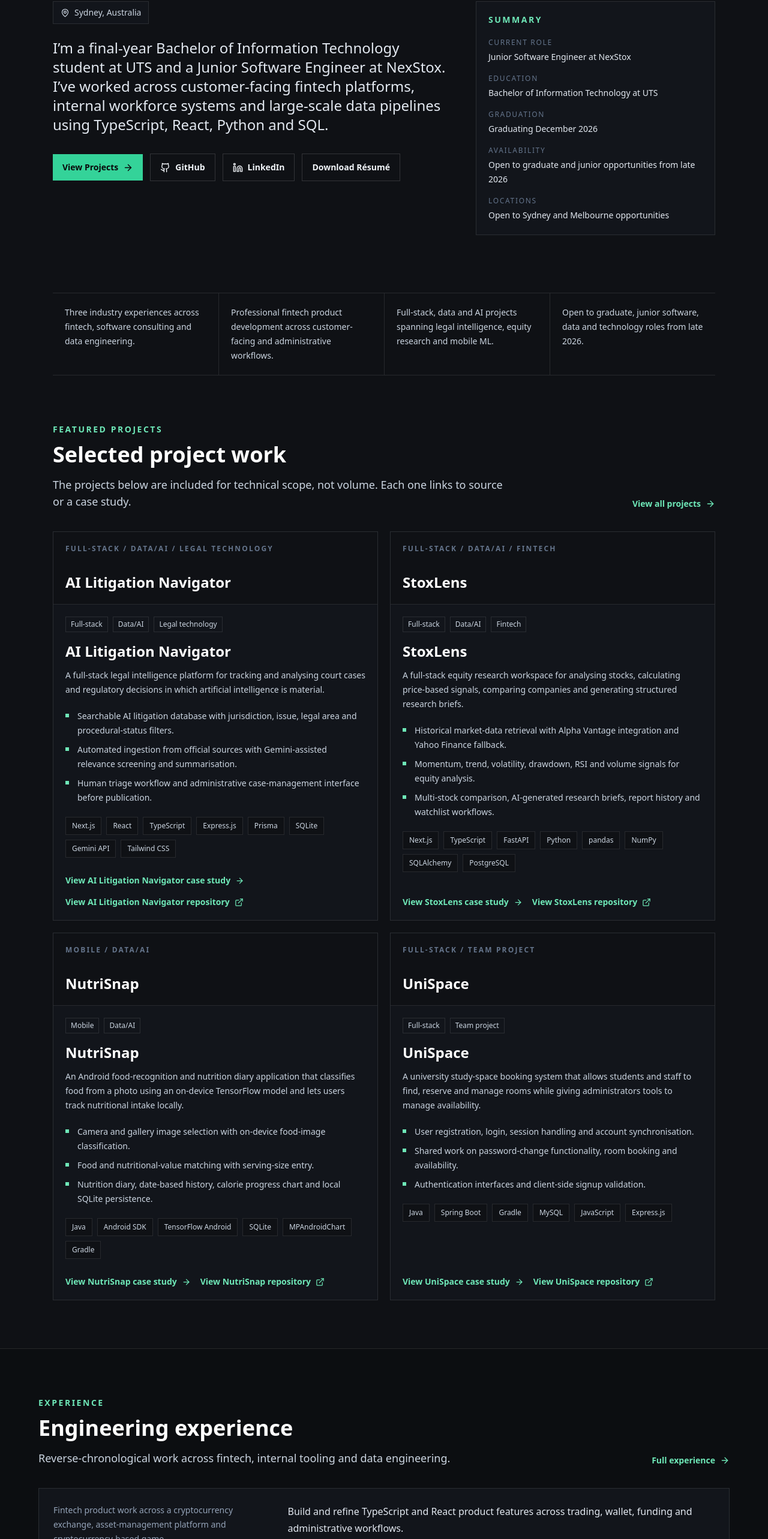
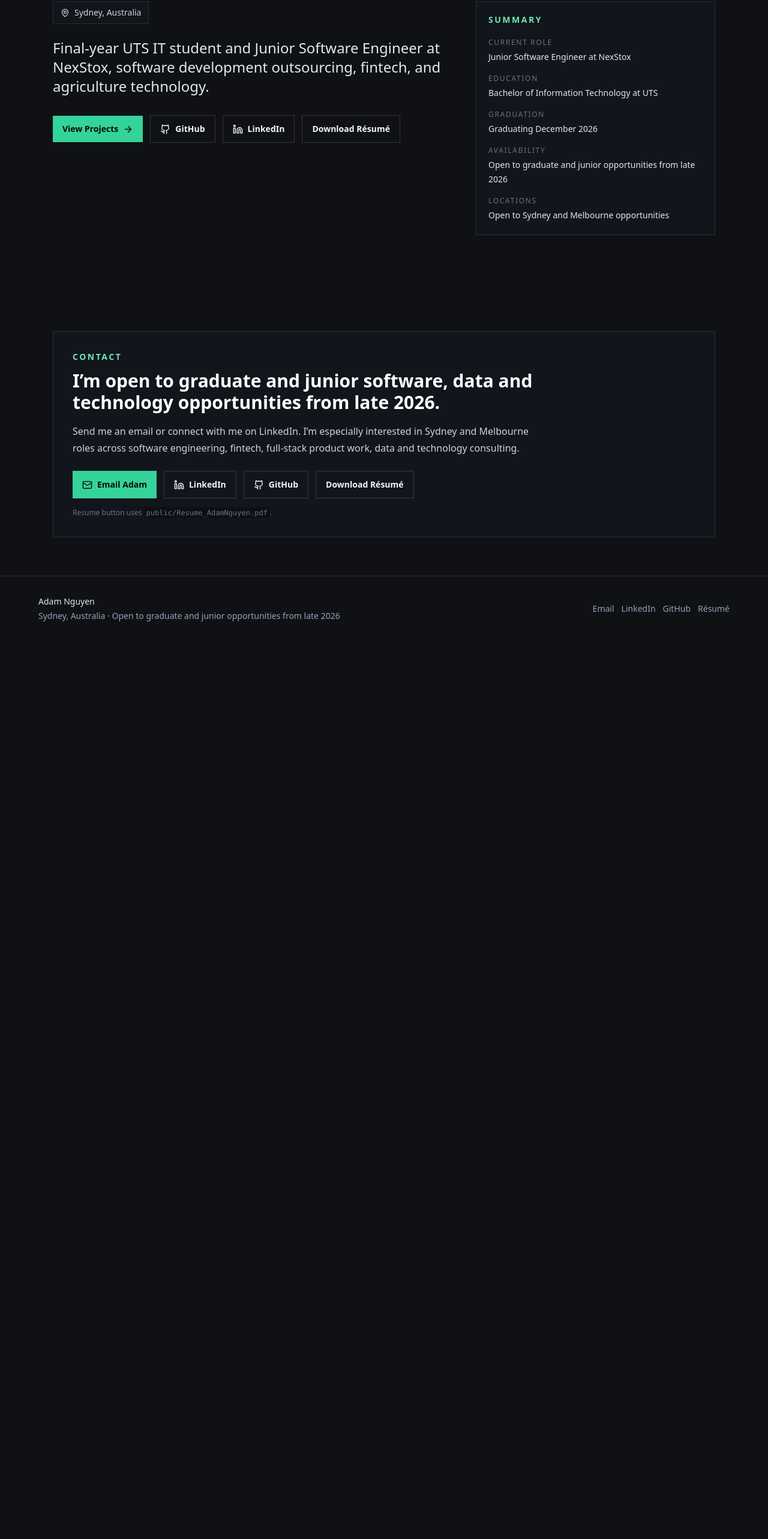
Before and after one commit to adampharrels/AboutMe, a Next.js app: page / in a window 1280 px wide. Shown: the part 175-2741 px from the top of the page at 60% size. After the commit the page ends 1244 px from the top, so only its background shows below. Built offline with nearby package versions, Linux system fonts and the light colour scheme.

Commit message:
Update portfolio

```diff
--- a/components/ExperienceCard.tsx
+++ b/components/ExperienceCard.tsx
@@ -24,10 +24,7 @@ export default function ExperienceCard({ experience }: ExperienceCardProps) {
       </div>
 
       <div>
-        <p className="text-base leading-7 text-slate-200">
-          {experience.responsibility}
-        </p>
-        <ul className="mt-5 space-y-3 text-sm leading-6 text-slate-300">
+        <ul className="space-y-3 text-sm leading-6 text-slate-300">
           {experience.bullets.map((bullet) => (
             <li key={bullet} className="grid grid-cols-[0.85rem_1fr] gap-3">
               <span
@@ -38,14 +35,6 @@ export default function ExperienceCard({ experience }: ExperienceCardProps) {
             </li>
           ))}
         </ul>
-        <div className="mt-5 border border-white/10 bg-[#0f1115] p-4">
-          <p className="text-sm font-semibold text-emerald-200">
-            Highlighted contribution
-          </p>
-          <p className="mt-2 text-sm leading-6 text-slate-300">
-            {experience.highlight}
-          </p>
-        </div>
         <div className="mt-5">
           <TechnologyTags technologies={experience.technologies} />
         </div>
--- a/data/portfolio.ts
+++ b/data/portfolio.ts
@@ -38,9 +38,7 @@ export type Experience = {
     title: string;
     period: string;
   }>;
-  responsibility: string;
   bullets: string[];
-  highlight: string;
   technologies: string[];
 };
 
@@ -62,7 +60,7 @@ export const profile = {
   name: "Adam Nguyen",
   title: "Software Engineer · Final-year IT student",
   summary:
-    "I’m a final-year Bachelor of Information Technology student at UTS and a Junior Software Engineer at NexStox. I’ve worked across customer-facing fintech platforms, internal workforce systems and large-scale data pipelines using TypeScript, React, Python and SQL.",
+    "Final-year UTS IT student and Junior Software Engineer at NexStox, software development outsourcing, fintech, and agriculture technology.",
   email: "adamnguyxn.au@email.com",
   github: "https://github.com/adampharrels",
   linkedin: "https://www.linkedin.com/in/adam-nguyen-2517222a0/",
@@ -75,13 +73,6 @@ export const profile = {
   major: "Software Development major",
   subMajor: "Data Analytics and AI sub-major",
 };
-
-export const proofPoints = [
-  "Three industry experiences across fintech, software consulting and data engineering.",
-  "Professional fintech product development across customer-facing and administrative workflows.",
-  "Full-stack, data and AI projects spanning legal intelligence, equity research and mobile ML.",
-  "Open to graduate, junior software, data and technology roles from late 2026.",
-];
 
 export const capabilityGroups: CapabilityGroup[] = [
   {
@@ -119,16 +110,14 @@ export const experiences: Experience[] = [
       { title: "Junior Software Engineer", period: "June 2026 - Present" },
       { title: "Software Engineer Intern", period: "January 2026 - June 2026" },
     ],
-    responsibility:
-      "Build and refine TypeScript and React product features across trading, wallet, funding and administrative workflows.",
     bullets: [
       "Built features for candlestick charts, order history, funding, wallet and administrative workflows.",
       "Migrated a high-traffic game frontend from Next.js to Vite, reducing build time by approximately 40-60%.",
       "Built reusable components and resolved inconsistent behaviours across transaction, wallet and admin surfaces.",
       "Improved administrative publishing workflows, reducing publishing time by approximately 50%.",
+      "Worked across development, staging, manual validation and release verification.",
+      "Reviewed competing exchange experiences and proposed usability improvements outside the formal implementation scope.",
     ],
-    highlight:
-      "Worked across development, staging, manual validation and release verification while also reviewing competing exchange experiences and proposing usability improvements outside the formal implementation scope.",
     technologies: [
       "TypeScript",
       "React",
@@ -148,16 +137,13 @@ export const experiences: Experience[] = [
         period: "July 2025 - October 2025",
       },
     ],
-    responsibility:
-      "Build full-stack internal tools and improve existing administration workflows used for skills and employee management.",
     bullets: [
       "Built a workforce-planning system using Next.js, Hono.js, SQL and REST APIs.",
       "Developed skill-matrix and employee-management workflows for resource planning.",
       "Integrated an LLM API to summarise employee strengths and development areas.",
       "Refactored Angular administration workflows and reduced duplicated logic.",
+      "Contributed to a multilingual voice chatbot using speech recognition and embedding-based retrieval.",
     ],
-    highlight:
-      "Contributed to a multilingual voice chatbot using speech recognition and embedding-based retrieval for faster internal query handling.",
     technologies: [
       "TypeScript",
       "Next.js",
@@ -178,16 +164,13 @@ export const experiences: Experience[] = [
         period: "November 2024 - January 2025",
       },
     ],
-    responsibility:
-      "Normalise heterogeneous drone-payload data into consistent structures for analysis and model workflows.",
     bullets: [
       "Built a Python normalisation pipeline for heterogeneous drone-payload data.",
       "Processed batches reaching approximately 50 GB and reduced preparation work from hours to seconds.",
       "Established consistent metadata for timestamps, coordinates and units.",
       "Designed extensible base classes for additional payload types.",
+      "Confirmed output structures and error-handling expectations early with the team and client.",
     ],
-    highlight:
-      "Confirmed output structures and error-handling expectations early with the team and client so pipeline behaviour matched the downstream workflow.",
     technologies: [
       "Python",
       "pandas",
--- a/pages/about.tsx
+++ b/pages/about.tsx
@@ -1,7 +1,8 @@
 import CallToAction from "../components/CallToAction";
 import Layout from "../components/Layout";
 import SectionHeading from "../components/SectionHeading";
-import { profile } from "../data/portfolio";
+import TechnologyTags from "../components/TechnologyTags";
+import { capabilityGroups, profile } from "../data/portfolio";
 
 export default function AboutPage(): JSX.Element {
   return (
@@ -12,8 +13,6 @@ export default function AboutPage(): JSX.Element {
       <section className="mx-auto max-w-6xl px-4 py-14 sm:px-6 sm:py-20">
         <SectionHeading
           eyebrow="About"
-          title="A final-year IT student building software for fintech, data and operational systems."
-          description="The short version: I’m based in Sydney, work as a Junior Software Engineer at NexStox and expect to graduate from UTS in December 2026."
         />
 
         <div className="mt-10 grid gap-8 lg:grid-cols-[0.8fr_1.2fr]">
@@ -43,8 +42,9 @@ export default function AboutPage(): JSX.Element {
             <p>
               I’m a final-year Bachelor of Information Technology student at
               UTS, majoring in Software Development with a Data Analytics and AI
-              sub-major. Professionally, I’ve worked across fintech products,
-              internal workforce systems and data pipelines.
+              sub-major. Professionally, I’ve worked across software development outsourcing, fintech,
+              and agriculture technology.
+
             </p>
             <p>
               My strongest interests sit around software, fintech, data and
@@ -69,6 +69,32 @@ export default function AboutPage(): JSX.Element {
           </div>
         </div>
       </section>
+
+      <section className="border-y border-white/10 bg-black/20 px-4 py-14 sm:px-6 sm:py-16">
+        <div className="mx-auto max-w-6xl">
+          <SectionHeading
+            eyebrow="Capabilities"
+            title="Technical capabilities"
+            description="Grouped by how I use them across work and projects."
+          />
+          <div className="mt-8 grid gap-5 md:grid-cols-2 lg:grid-cols-4">
+            {capabilityGroups.map((group) => (
+              <div
+                key={group.title}
+                className="border border-white/10 bg-[#12151b] p-5"
+              >
+                <h2 className="text-lg font-semibold text-white">
+                  {group.title}
+                </h2>
+                <div className="mt-4">
+                  <TechnologyTags technologies={group.items} />
+                </div>
+              </div>
+            ))}
+          </div>
+        </div>
+      </section>
+
       <CallToAction />
     </Layout>
   );
--- a/pages/index.tsx
+++ b/pages/index.tsx
@@ -1,18 +1,8 @@
 import Link from "next/link";
 import { ArrowRight, Github, Linkedin, MapPin } from "lucide-react";
 import CallToAction from "../components/CallToAction";
-import ExperienceCard from "../components/ExperienceCard";
 import Layout from "../components/Layout";
-import ProjectCard from "../components/ProjectCard";
-import SectionHeading from "../components/SectionHeading";
-import TechnologyTags from "../components/TechnologyTags";
-import {
-  capabilityGroups,
-  experiences,
-  featuredProjects,
-  profile,
-  proofPoints,
-} from "../data/portfolio";
+import { profile } from "../data/portfolio";
 
 export default function Home(): JSX.Element {
   return (
@@ -87,118 +77,6 @@ export default function Home(): JSX.Element {
         </aside>
       </section>
 
-      <section className="mx-auto max-w-6xl px-4 sm:px-6">
-        <div className="divide-y divide-white/10 border-y border-white/10 md:grid md:grid-cols-4 md:divide-x md:divide-y-0">
-          {proofPoints.map((point) => (
-            <div key={point} className="p-5">
-              <p className="text-sm leading-6 text-slate-300">{point}</p>
-            </div>
-          ))}
-        </div>
-      </section>
-
-      <section className="mx-auto max-w-6xl px-4 py-16 sm:px-6 sm:py-20">
-        <div className="flex flex-col gap-5 sm:flex-row sm:items-end sm:justify-between">
-          <SectionHeading
-            eyebrow="Featured projects"
-            title="Selected project work"
-            description="The projects below are included for technical scope, not volume. Each one links to source or a case study."
-          />
-          <Link
-            href="/projects"
-            className="inline-flex items-center gap-2 text-sm font-semibold text-emerald-300 hover:text-emerald-200"
-          >
-            View all projects
-            <ArrowRight size={16} aria-hidden="true" />
-          </Link>
-        </div>
-        <div className="mt-9 grid gap-5 lg:grid-cols-2">
-          {featuredProjects.slice(0, 4).map((project) => (
-            <ProjectCard key={project.slug} project={project} />
-          ))}
-        </div>
-      </section>
-
-      <section className="border-y border-white/10 bg-black/20 px-4 py-16 sm:px-6 sm:py-20">
-        <div className="mx-auto max-w-6xl">
-          <div className="flex flex-col gap-5 sm:flex-row sm:items-end sm:justify-between">
-            <SectionHeading
-              eyebrow="Experience"
-              title="Engineering experience"
-              description="Reverse-chronological work across fintech, internal tooling and data engineering."
-            />
-            <Link
-              href="/work"
-              className="inline-flex items-center gap-2 text-sm font-semibold text-emerald-300 hover:text-emerald-200"
-            >
-              Full experience
-              <ArrowRight size={16} aria-hidden="true" />
-            </Link>
-          </div>
-          <div className="mt-9 space-y-5">
-            {experiences.slice(0, 2).map((experience) => (
-              <ExperienceCard
-                key={experience.company}
-                experience={experience}
-              />
-            ))}
-          </div>
-        </div>
-      </section>
-
-      <section className="mx-auto max-w-6xl px-4 py-16 sm:px-6 sm:py-20">
-        <SectionHeading
-          eyebrow="Technical capabilities"
-          title="Technical capabilities"
-        />
-        <div className="mt-9 grid gap-5 md:grid-cols-2 lg:grid-cols-4">
-          {capabilityGroups.map((group) => (
-            <div
-              key={group.title}
-              className="border border-white/10 bg-[#12151b] p-5"
-            >
-              <h3 className="text-lg font-semibold text-white">
-                {group.title}
-              </h3>
-              <div className="mt-4">
-                <TechnologyTags technologies={group.items} />
-              </div>
-            </div>
-          ))}
-        </div>
-      </section>
-
-      <section className="border-y border-white/10 bg-black/20 px-4 py-16 sm:px-6 sm:py-20">
-        <div className="mx-auto grid max-w-6xl gap-8 lg:grid-cols-[0.85fr_1.15fr]">
-          <SectionHeading
-            eyebrow="About"
-            title="Software, institutions and people."
-          />
-          <div className="space-y-5 text-base leading-8 text-slate-300">
-            <p>
-              I’m interested in software that has to behave well inside real
-              institutions: finance, operations, regulation, education and legal
-              systems. I like products where clarity and accountability matter
-              as much as implementation speed.
-            </p>
-            <p>
-              I’m also interested in how software, regulation and institutions
-              intersect, with a longer-term goal of pursuing legal study. Away
-              from the keyboard, I care about classical guitar, public speaking,
-              travel and staying curious about culture without turning that into
-              a personality brochure.
-            </p>
-            <Link
-              href="/about"
-              className="inline-flex items-center gap-2 text-sm font-semibold text-emerald-300 hover:text-emerald-200"
-            >
-              Read more about Adam
-              <ArrowRight size={16} aria-hidden="true" />
-            </Link>
-          </div>
-        </div>
-      </section>
-
       <CallToAction />
     </Layout>
   );
--- a/pages/projects.tsx
+++ b/pages/projects.tsx
@@ -13,8 +13,6 @@ export default function Projects(): JSX.Element {
       <section className="mx-auto max-w-6xl px-4 py-14 sm:px-6 sm:py-20">
         <SectionHeading
           eyebrow="Projects"
-          title="Selected projects with clear scope and repository-backed claims."
-          description="No filler grid. These are the projects that best represent my current software engineering, full-stack, data and AI work."
         />
 
         <div className="mt-10 grid gap-5 lg:grid-cols-2">
--- a/pages/work.tsx
+++ b/pages/work.tsx
@@ -1,7 +1,6 @@
 import CallToAction from "../components/CallToAction";
 import ExperienceCard from "../components/ExperienceCard";
 import Layout from "../components/Layout";
-import SectionHeading from "../components/SectionHeading";
 import { experiences } from "../data/portfolio";
 
 export default function WorkPage(): JSX.Element {
@@ -11,12 +10,7 @@ export default function WorkPage(): JSX.Element {
       description="Professional experience for Adam Nguyen across fintech software engineering, full-stack consulting systems and data engineering."
     >
       <section className="mx-auto max-w-6xl px-4 py-14 sm:px-6 sm:py-20">
-        <SectionHeading
-          eyebrow="Experience"
-          title="Professional work across fintech, full-stack systems and data engineering."
-          description="A concise view of what I worked on, what I was responsible for and the outcomes I can discuss without exposing confidential details."
-        />
-        <div className="mt-10 space-y-6">
+        <div className="space-y-6">
           {experiences.map((experience) => (
             <ExperienceCard key={experience.company} experience={experience} />
           ))}
```
